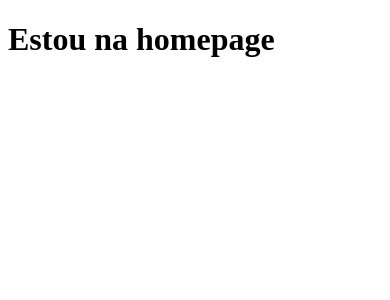
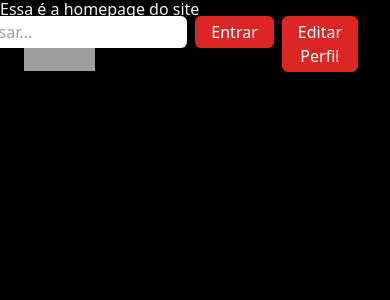
Before and after one commit to RicardoBotelhoTI/Copia_Netflix, a Django app: page / in a window 390 px wide. Shown: the top 300 px of the page. Run offline with Django 4.2, Linux system fonts and the light colour scheme; some libraries are stand-ins or nearby versions; grey boxes are pictures that could not be loaded.

Commit message:
Criação dos arquivos base.html e navbar.html para serem usados no site, utilizando Tailwind e Bootstrap. Atualização do arquivo README.md

```diff
--- a/filme/templates/homepage.html
+++ b/filme/templates/homepage.html
@@ -1,10 +1,9 @@
-<!DOCTYPE html>
-<html lang="en">
-<head>
-	<meta charset="UTF-8">
-	<title>Title</title>
-</head>
-<body>
-  <h1>Estou na homepage</h1>
-</body>
-</html>
+{% extends 'base.html' %}
+
+{% block titulo %}
+	HomePage Hashflix
+{% endblock %}
+
+{% block content %}
+	<h1>Essa é a homepage do site</h1>
+{% endblock %}
--- /dev/null
+++ b/templates/base.html
@@ -0,0 +1,20 @@
+<!DOCTYPE html>
+<html lang="en">
+<head>
+	<meta charset="UTF-8">
+	<title>
+		{% block titulo %}
+		{% endblock %}
+	</title>
+	<link href="https://cdn.jsdelivr.net/npm/bootstrap@5.3.1/dist/css/bootstrap.min.css" rel="stylesheet" integrity="sha384-4bw+/aepP/YC94hEpVNVgiZdgIC5+VKNBQNGCHeKRQN+PtmoHDEXuppvnDJzQIu9" crossorigin="anonymous">
+	<script src="https://cdn.tailwindcss.com"></script>
+
+	{% block head %}
+	{% endblock %}
+</head>
+<body class="bg-black text-gray-100 font-primary">
+	{% include 'navbar.html' %}
+	{% block content %}
+	{% endblock %}
+</body>
+</html>
--- /dev/null
+++ b/templates/navbar.html
@@ -0,0 +1,36 @@
+{% load static %}
+
+<nav class="w-full flex justify-between items-center py-3 px-4 fixed z-50">
+	<div class="w-6/12">
+		<a href="#">
+			<img class="w-5/12" src="{% static 'images/hashflix.png' '%}">
+		</a>
+	</div>
+
+	<div class="w-6/12 flex flex-nowrap justify-end">
+
+		<div class="mr-2">
+			 <form>
+                      <input class="py-1 px-2 rounded-md text-black" type="text" placeholder="Pesquisar...">
+			 </form>
+		</div>
+
+		<div class="mr-2">
+			<a>
+				<button class='bg-red-600 py-1 px-3 text-white md:text-lg rounded-md'>
+	                Entrar
+	            </button>
+			</a>
+		</div>
+
+		<div class="mr-2">
+            <a>
+				<button class='bg-red-600 py-1 px-3 text-white md:text-lg rounded-md'>
+	                Editar Perfil
+	            </button>
+            </a>
+		</div>
+
+	</div>
+
+</nav>
```
Also changed, not shown: README.md.
